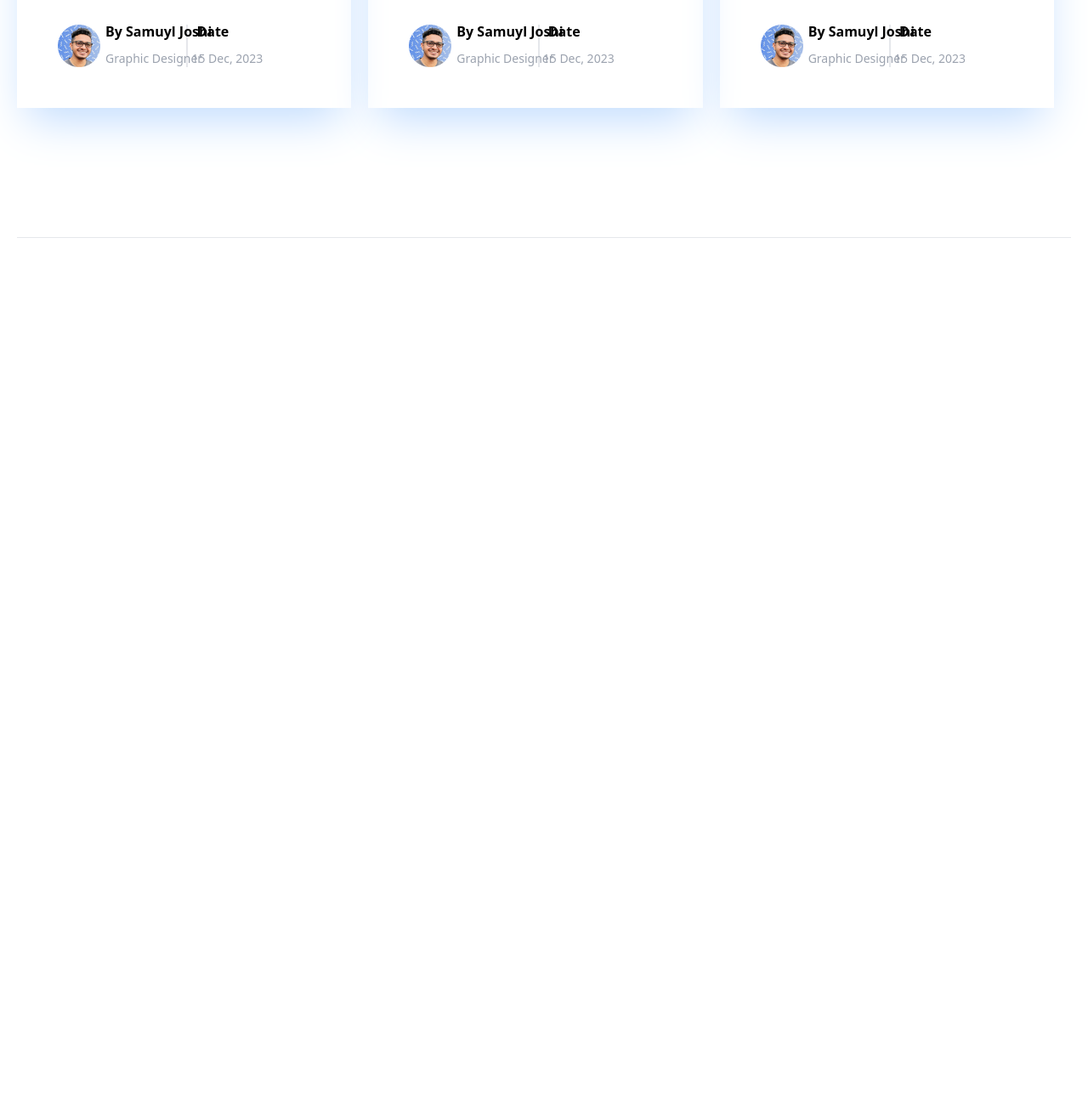
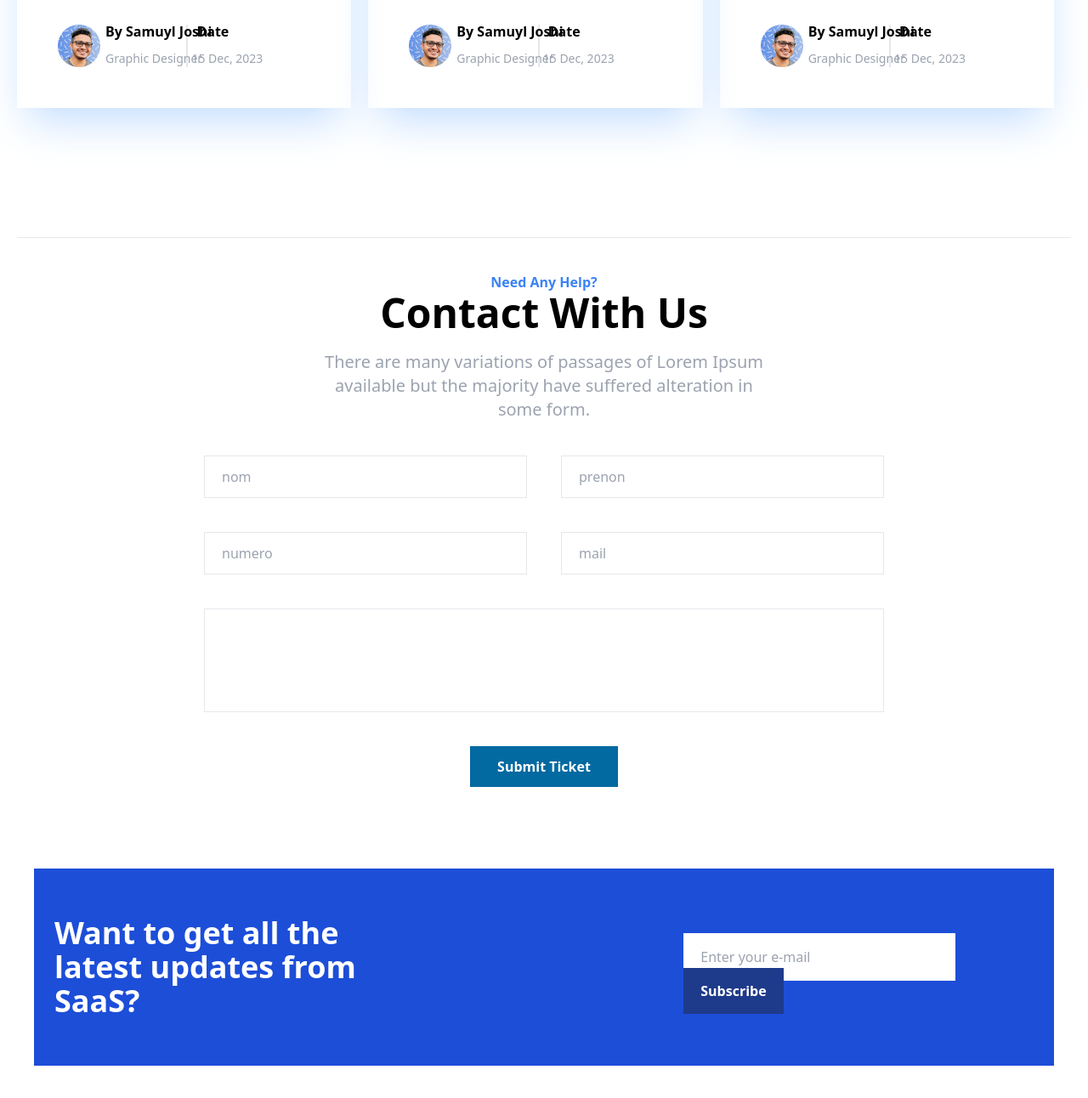
Before and after one commit to makalouNana/Maquette4, a website: page src/index.html in a window 1280 px wide. Shown: the part 5411-6703 px from the top of the page at 85% size. Before the commit the page ends 5711 px from the top, so only its background shows below. Drawn offline with Linux system fonts and the light colour scheme.

Commit message:
la partie 8 : Needs

```diff
--- a/src/index.html
+++ b/src/index.html
@@ -424,6 +424,43 @@
 </div>
 </section>
 
+<!-- Need Any -->
+<section>
+  <div class="mx-80 my-10 ">
+    <div class="  text-center ">
+      <h1 class="font-bold text-blue-500">Need Any Help?</h1>
+      <h1 class="font-bold text-center text-5xl">Contact With Us</h1>
+      <p class="text-gray-400 my-5 leading-7 text-xl px-14 mb-0">There are many variations of passages of Lorem Ipsum available but the majority have suffered alteration in some form. </p>
+    </div>
+  </div>
+
+  <form class="grid grid-cols-2 gap-10 mx-60 ">
+
+    <input type="text" id="prenom" class="border px-5 py-3" placeholder="nom">
+
+    <input type="text" id="nom" class="border p-5 py-3" placeholder="prenon">
+
+    <input type="tel" class="border p-5 py-3" placeholder="numero" id="number">
+
+    <input type="email" class="border p-5 py-3" placeholder="mail" id="mail" >
+
+    <textarea id="avis" cols="30" rows="5" class="col-span-2 resize-none border" ></textarea>
+    <input type="submit" value="Submit Ticket" class="col-span-2 bg-sky-700 mx-auto py-3 px-8 text-white font-semibold">
+  </form>
+
+  <div class="flex justify-between items-center bg-blue-700 py-14 my-24 mx-10 px-6 ">
+    <img src="" alt="">
+    <div>
+        <p class="text-4xl font-bold w-3/5 text-white">Want to get all the latest updates from SaaS? </p>
+    </div>
+    <div>
+      <input type="email" placeholder="Enter your e-mail" id="mail1" class="px-5 py-0 mr-2 w-80 h-14">
+      <label for="mail1" class="bg-blue-900 text-white font-bold py-4 text-md px-5 cursor-pointer hover:shadow-xl">Subscribe</label>
+    </div>
+  </div>
+
+ </section>
+
 
 
 
```
